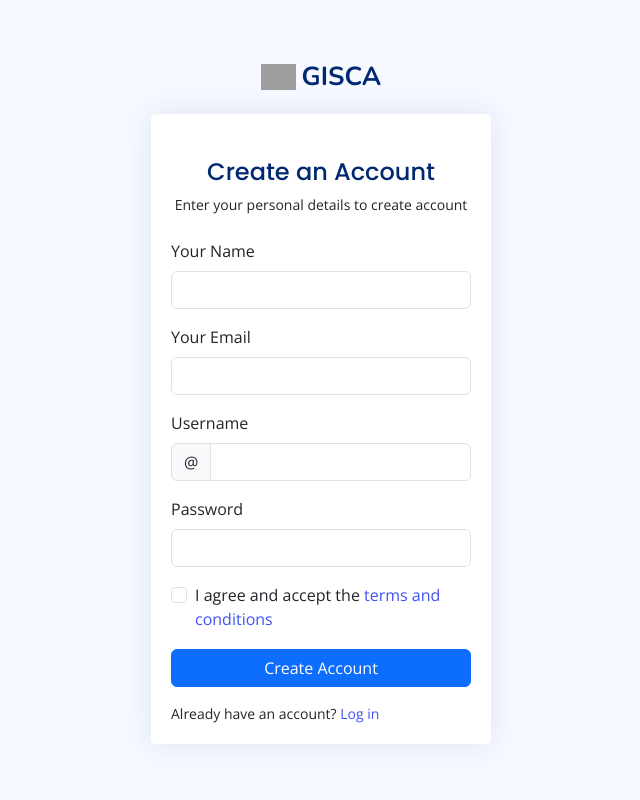
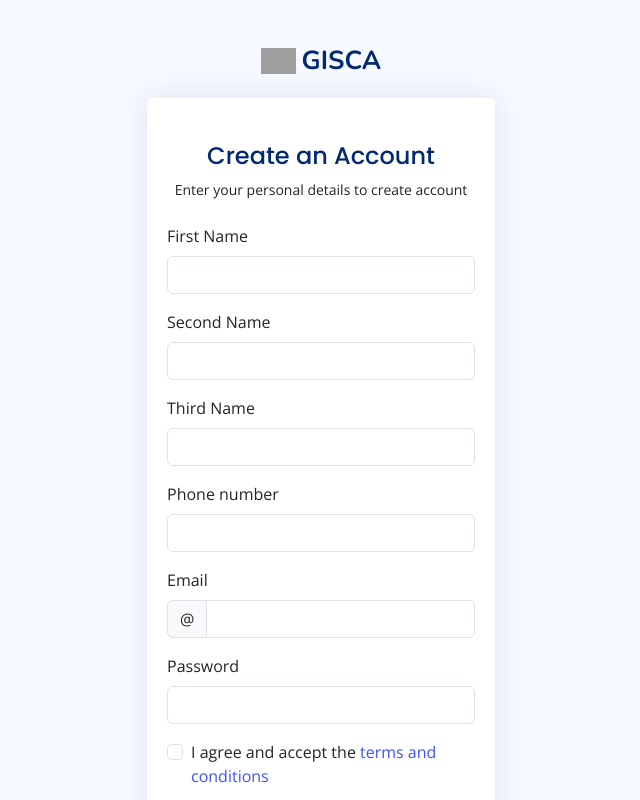
Before and after one commit to General-Insurance-Soft/tchalla, a Next.js app: page /account/register in a window 1280 px wide. Shown: the top 800 px of the page, without its empty margins (319-959 px from the left). Built offline with nearby package versions, Linux system fonts and the light colour scheme; grey boxes are pictures that could not be loaded.

Commit message:
event hadnling

```diff
--- a/app/account/register/page.js
+++ b/app/account/register/page.js
@@ -1,91 +1,180 @@
+'use client';
 
 import Link from 'next/link';
+import { useState } from 'react';
+import { doSignUp } from '../../lib/service/signup'; // Correctly import the signup function
 
 export default function RegisterForm() {
+    const [firstName, setFirstName] = useState('');
+    const [secondName, setSecondName] = useState('');
+    const [thirdName, setThirdName] = useState('');
+    const [phone, setPhone] = useState('');
+    const [email, setEmail] = useState('');
+    const [password, setPassword] = useState('');
+    const [terms, setTerms] = useState(false);
+
+    const signupUser = async (event) => {
+        event.preventDefault(); // Prevent the default form submission
+
+        // Collect form data
+        const formData = {
+            first_name: firstName,
+            second_name: secondName,
+            third_name: thirdName,
+            phone: phone,
+            email: email,
+            password: password,
+        };
+
+        try {
+            await doSignUp(formData);
+            // Handle successful signup (e.g., redirect to login page)
+        } catch (error) {
+            console.error('Error during signup:', error);
+            // Handle signup error (e.g., display error message)
+        }
+    };
+
     return (
-
-        <main>
-            <div class="container">
-
-                <section class="section register min-vh-100 d-flex flex-column align-items-center justify-content-center py-4">
-                    <div class="container">
-                        <div class="row justify-content-center">
-                            <div class="col-lg-4 col-md-6 d-flex flex-column align-items-center justify-content-center">
-
-                                <div class="d-flex justify-content-center py-4">
-                                    <a href="index.html" class="logo d-flex align-items-center w-auto">
+        <section className="section register min-vh-100 d-flex flex-column align-items-center justify-content-center py-4">
+            <div className="container">
+                <div className="row justify-content-center">
+                    <div className="col-lg-4 col-md-6 d-flex flex-column align-items-center justify-content-center">
+                        <div className="d-flex justify-content-center py-4">
+                            <a href="index.html" className="logo d-flex align-items-center w-auto">
                                 <img src="assets/img/logo.png" alt="" />
-                                        <span class="d-none d-lg-block">GISCA</span>
+                                <span className="d-none d-lg-block">GISCA</span>
                             </a>
                         </div>
 
-                                <div class="card mb-3">
-
-                                    <div class="card-body">
-
-                                        <div class="pt-4 pb-2">
-                                            <h5 class="card-title text-center pb-0 fs-4">Create an Account</h5>
-                                            <p class="text-center small">Enter your personal details to create account</p>
+                        <div className="card mb-3">
+                            <div className="card-body">
+                                <div className="pt-4 pb-2">
+                                    <h5 className="card-title text-center pb-0 fs-4">Create an Account</h5>
+                                    <p className="text-center small">Enter your personal details to create account</p>
                                 </div>
 
-                                        <form class="row g-3 needs-validation" novalidate>
-                                            <div class="col-12">
-                                                <label for="yourName" class="form-label">Your Name</label>
-                                                <input type="text" name="name" class="form-control" id="yourName" required />
-                                                <div class="invalid-feedback">Please, enter your name!</div>
+                                <form onSubmit={signupUser} className="row g-3">
+                                    <div className="col-12">
+                                        <label htmlFor="first_name" className="form-label">First Name</label>
+                                        <input
+                                            type="text"
+                                            name="first_name"
+                                            className="form-control"
+                                            id="first_name"
+                                            value={firstName}
+                                            onChange={(e) => setFirstName(e.target.value)}
+                                            required
+                                        />
+                                        <div className="invalid-feedback">Please, enter your first name!</div>
                                     </div>
 
-                                            <div class="col-12">
-                                                <label for="yourEmail" class="form-label">Your Email</label>
-                                                <input type="email" name="email" class="form-control" id="yourEmail" required />
-                                                <div class="invalid-feedback">Please enter a valid Email adddress!</div>
+                                    <div className="col-12">
+                                        <label htmlFor="second_name" className="form-label">Second Name</label>
+                                        <input
+                                            type="text"
+                                            name="second_name"
+                                            className="form-control"
+                                            id="second_name"
+                                            value={secondName}
+                                            onChange={(e) => setSecondName(e.target.value)}
+                                            required
+                                        />
+                                        <div className="invalid-feedback">Please, enter your second name!</div>
                                     </div>
 
-                                            <div class="col-12">
-                                                <label for="yourUsername" class="form-label">Username</label>
-                                                <div class="input-group has-validation">
-                                                    <span class="input-group-text" id="inputGroupPrepend">@</span>
-                                                    <input type="text" name="username" class="form-control" id="yourUsername" required />
-                                                    <div class="invalid-feedback">Please choose a username.</div>
+                                    <div className="col-12">
+                                        <label htmlFor="third_name" className="form-label">Third Name</label>
+                                        <input
+                                            type="text"
+                                            name="third_name"
+                                            className="form-control"
+                                            id="third_name"
+                                            value={thirdName}
+                                            onChange={(e) => setThirdName(e.target.value)}
+                                        />
+                                    </div>
+
+                                    <div className="col-12">
+                                        <label htmlFor="phone" className="form-label">Phone number</label>
+                                        <input
+                                            type="text"
+                                            name="phone"
+                                            className="form-control"
+                                            id="phone"
+                                            value={phone}
+                                            onChange={(e) => setPhone(e.target.value)}
+                                            required
+                                        />
+                                        <div className="invalid-feedback">Please, enter your phone number!</div>
+                                    </div>
+
+                                    <div className="col-12">
+                                        <label htmlFor="email" className="form-label">Email</label>
+                                        <div className="input-group has-validation">
+                                            <span className="input-group-text" id="inputGroupPrepend">@</span>
+                                            <input
+                                                type="text"
+                                                name="email"
+                                                className="form-control"
+                                                id="email"
+                                                value={email}
+                                                onChange={(e) => setEmail(e.target.value)}
+                                                required
+                                            />
+                                            <div className="invalid-feedback">Please enter your email!</div>
                                         </div>
                                     </div>
 
-                                            <div class="col-12">
-                                                <label for="yourPassword" class="form-label">Password</label>
-                                                <input type="password" name="password" class="form-control" id="yourPassword" required />
-                                                <div class="invalid-feedback">Please enter your password!</div>
+                                    <div className="col-12">
+                                        <label htmlFor="password" className="form-label">Password</label>
+                                        <input
+                                            type="password"
+                                            name="password"
+                                            className="form-control"
+                                            id="password"
+                                            value={password}
+                                            onChange={(e) => setPassword(e.target.value)}
+                                            required
+                                        />
+                                        <div className="invalid-feedback">Please enter your password!</div>
                                     </div>
 
-                                            <div class="col-12">
-                                                <div class="form-check">
-                                                    <input class="form-check-input" name="terms" type="checkbox" value="" id="acceptTerms" required />
-                                                    <label class="form-check-label" for="acceptTerms">I agree and accept the <a href="#">terms and conditions</a></label>
-                                                    <div class="invalid-feedback">You must agree before submitting.</div>
+                                    <div className="col-12">
+                                        <div className="form-check">
+                                            <input
+                                                className="form-check-input"
+                                                name="terms"
+                                                type="checkbox"
+                                                value=""
+                                                id="acceptTerms"
+                                                checked={terms}
+                                                onChange={(e) => setTerms(e.target.checked)}
+                                                required
+                                            />
+                                            <label className="form-check-label" htmlFor="acceptTerms">
+                                                I agree and accept the <a href="#">terms and conditions</a>
+                                            </label>
+                                            <div className="invalid-feedback">You must agree before submitting.</div>
                                         </div>
                                     </div>
-                                            <div class="col-12">
-                                                <button class="btn btn-primary w-100" type="submit">Create Account</button>
+                                    <div className="col-12">
+                                        <button type="submit" className="btn btn-primary w-100">Create Account</button>
                                     </div>
-                                            <div class="col-12">
-                                                <p class="small mb-0">Already have an account?<Link href="/login">
+                                    <div className="col-12">
+                                        <p className="small mb-0">
+                                            Already have an account?
+                                            <Link href="/login">
                                                 <span> Log in</span>
                                             </Link>
                                         </p>
                                     </div>
                                 </form>
-
-                                    </div>
-                                </div>
-
                             </div>
                         </div>
                     </div>
-
+                </div>
+            </div>
         </section>
-
-            </div>
-        </main>
-
-
     );
 }
```
Lines whose indentation alone changed are shown as unchanged.
